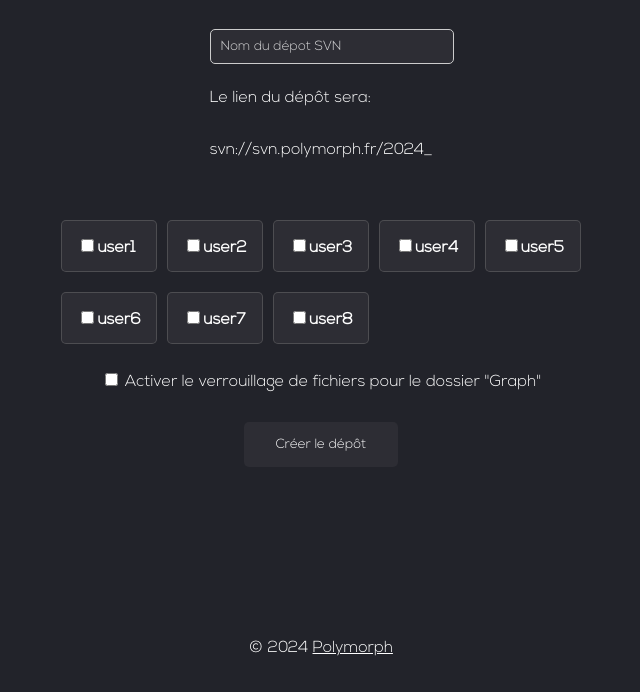
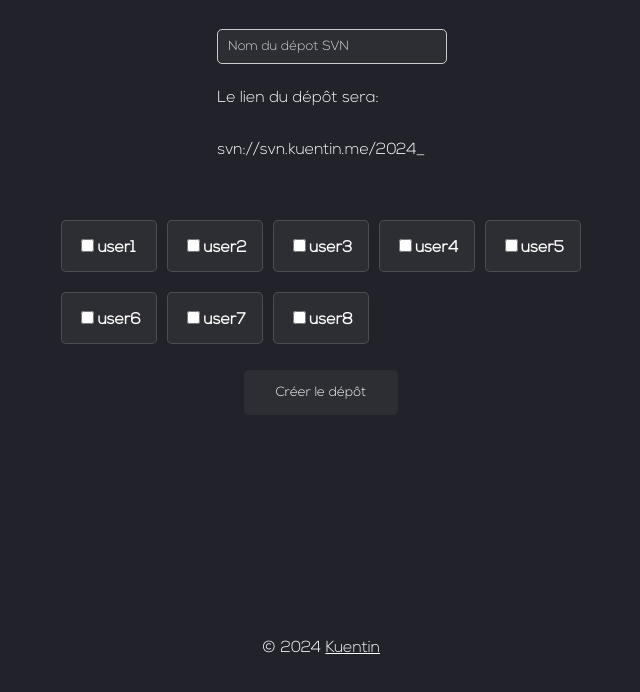
Before and after one commit to Kuent1/svnfront, a website: page index.html in a window 1280 px wide. Shown: the part 108-800 px from the top of the page, without its empty margins (319-959 px from the left). Drawn offline with Linux system fonts and the light colour scheme.

Commit message:
Changed copyrights

```diff
--- a/index.html
+++ b/index.html
@@ -13,14 +13,10 @@
         <div class="name">
             <input type="text" id="repoName" class="name" placeholder="Nom du dépot SVN" required>
             <p class="name">Le lien du dépôt sera:</p>
-            <div id="display">svn://svn.polymorph.fr/<span class="year"></span>_</div>
+            <div id="display">svn://svn.kuentin.me/<span class="year"></span>_</div>
         </div>
         <hr>
         <div id="userCards" class="user-grid"></div>
-        <div class="file-lock" style="margin: 1rem;">
-            <input type="checkbox" id="fileLock" name="fileLock">
-            <label for="fileLock" style="font-weight: 400;">Activer le verrouillage de fichiers pour le dossier "Graph"</label>
-        </div>
         <button type="button" id="submit">Créer le dépôt</button>
         <div class="loading-overlay">
             <div class="loading-spinner"></div>
@@ -29,7 +25,7 @@
 </body>
 <footer>
     <div class="container">
-        <p>&copy; <span class="year"></span> <a href="https://www.polymorph.fr/home/" target="_blank">Polymorph</a></p>
+        <p>&copy; <span class="year"></span> <a href="https://www.kuentin.me" target="_blank">Kuentin</a></p>
     </div>
 </footer>
 <script src="./src/scripts/healthCheck.js" type="module"></script>
```
Also changed, not shown: public/error.html (+2 -2 lines), public/success.html (+1 -1 lines).
